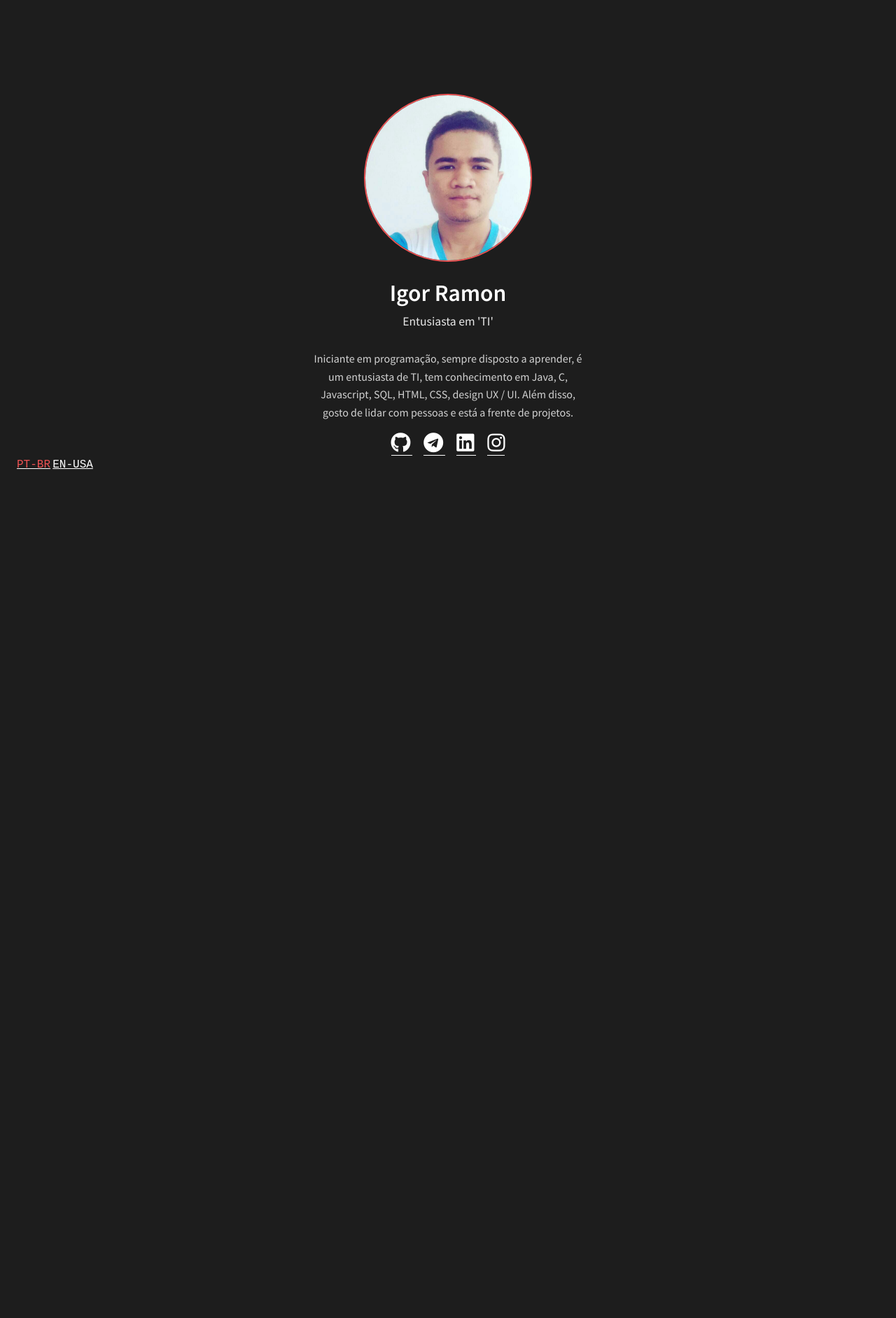
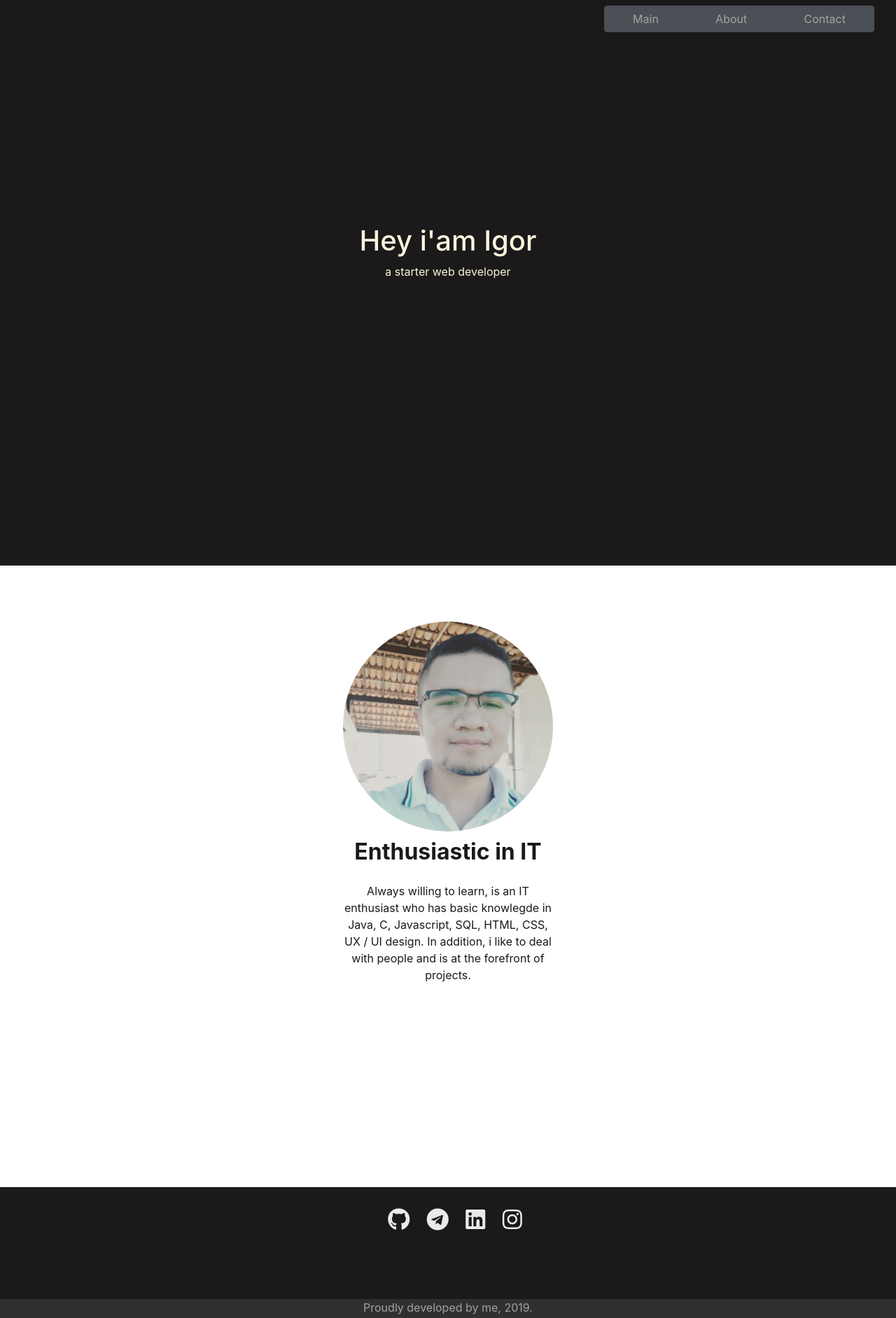
Before and after one commit to igoRmon/igoRmon.github.io, a website: page index.html in a window 1280 px wide. Shown: the whole page at 70% size. Before the commit the page ends 800 px from the top, so only its background shows below. Drawn offline with nearby package versions, Linux system fonts and the light colour scheme.

Commit message:
Nova interface do portifolio

```diff
--- a/css/styles.css
+++ /dev/null
@@ -1,108 +0,0 @@
-* {
-  padding: 0;
-  margin: 0;
-  outline: 0;
-  box-sizing: border-box;
-}
-
-html,
-body,
-#wrapper {
-  height: 100%;
-}
-
-body {
-  background:#1d1d1d;
-  color: #fff;
-  font-family: "Source Sans Pro";
-  text-rendering: optimizelegibility !important;
-  -webkit-font-smoothing: antialiased !important;
-  zoom: 80%;
-}
-
-#wrapper {
-  display: flex;
-  flex-direction: column;
-  justify-content: center;
-  align-items: center;
-  padding: 0 30px;
-}
-
-#wrapper img {
-  width: 300px;
-  height: 300px;
-  border-radius: 50%;
-  border: 3px solid #ee5253;
-}
-
-#wrapper h1 {
-  font-size: 42px;
-  font-weight: 600;
-  margin-top: 30px;
-}
-
-#wrapper h2 {
-  font-size: 22px;
-  font-weight: 500;
-  margin-top: 5px;
-  opacity: 0.9;
-}
-
-#wrapper p {
-  text-align: center;
-  max-width: 500px;
-  opacity: 0.8;
-  font-size: 20px;
-  line-height: 1.6;
-  margin-top: 30px;
-}
-
-@media (max-width: 600px) {
-  #wrapper p {
-    font-size: 18px;
-  }
-}
-
-#wrapper .links {
-  margin-top: 5px;
-
-}
-
-#wrapper .links a {
-  color: #fff;
-  font-size: 18px;
-  margin: 0 10px;
-  padding-bottom: 3px;
-  text-decoration: none;
-  border-bottom: 2px solid #fff;
-}
-
-#wrapper .links a:hover {
-  transition: color 0.3s;
-  color: #ee5253;
-  border-color:  #ee5253;
-}
-
-.load{
-  width:100px;
-  height:100px;
-  position:absolute;
-  top:30%;
-  left:45%;
-  color:blue;
-}
-
-footer{
-  font-size: 20px;
-  height: 20px;
-  width: 100%;
-}
-
-.lg{
-  color: #fff;
-  font-family: 'Courier New', Courier, monospace;
-}
-
-.lg:hover{
-  color: #ee5253;
-}
--- a/index.html
+++ b/index.html
@@ -1,49 +1,69 @@
 <!DOCTYPE html>
-<html lang="en">
+<html>
+
 <head>
-  <meta name="viewport" content="width=device-width, initial-scale=1">
-  <meta charset="UTF-8">
-  <meta name="viewport" content="width=device-width, initial-scale=1.0">
-  <meta http-equiv="X-UA-Compatible" content="ie=edge">
+    <meta charset="utf-8">
+    <meta http-equiv="X-UA-Compatible" content="IE=edge">
+    <title>Igor Ramon</title>
+    <meta name="viewport" content="width=device-width, initial-scale=1, shrink-to-fit=no">
+    <link rel="shortcut icon" href="https://www.perfectespresso.ro/themes/Coffee/images/favicon/favicon-180.png" type="image/x-icon" />
+    <link rel="stylesheet" href="https://stackpath.bootstrapcdn.com/bootstrap/4.3.1/css/bootstrap.min.css"
+        integrity="sha384-ggOyR0iXCbMQv3Xipma34MD+dH/1fQ784/j6cY/iJTQUOhcWr7x9JvoRxT2MZw1T" crossorigin="anonymous">
+    <link rel="stylesheet" type="text/css" href="style.css">
+    <link rel="stylesheet" href="https://use.fontawesome.com/releases/v5.8.2/css/all.css" integrity="sha384-oS3vJWv+0UjzBfQzYUhtDYW+Pj2yciDJxpsK1OYPAYjqT085Qq/1cq5FLXAZQ7Ay" crossorigin="anonymous">
+</head>
 
-  <link href="https://fonts.googleapis.com/css?family=Source+Sans+Pro:400,600" rel="stylesheet">
-  <link rel="stylesheet" href="https://stackpath.bootstrapcdn.com/bootstrap/4.3.1/css/bootstrap.min.css" integrity="sha384-ggOyR0iXCbMQv3Xipma34MD+dH/1fQ784/j6cY/iJTQUOhcWr7x9JvoRxT2MZw1T" crossorigin="anonymous">
-  <link rel="stylesheet" href="https://use.fontawesome.com/releases/v5.8.1/css/all.css" integrity="sha384-50oBUHEmvpQ+1lW4y57PTFmhCaXp0ML5d60M1M7uH2+nqUivzIebhndOJK28anvf" crossorigin="anonymous">
-  <link rel="stylesheet" href="css/styles.css">
-  <title>Igor Ramon</title>
-</head>
 <body>
-  <div id="wrapper" class="col-xs-">
-    <img src="img/img.jpg" alt="Igor Ramon">
-    <h1>Igor Ramon</h1>
-    <h2 id="titulo">Entusiasta em 'TI'</h2>
-    <p id="desc">Iniciante em programação, sempre disposto a aprender, é um entusiasta de TI, tem conhecimento em Java, C,
-      Javascript, SQL, HTML, CSS, design UX / UI. Além disso, gosto de lidar com pessoas e está a frente de projetos.
-    </p>
-
-    <div class="links">
+    <nav class="navbar fixed-top" style="background: #1b1919">
+        <div class="col-sm-8"></div>
+        <div class="btn-group col-sm-4" role="group">
+            <button id="btn-main" type="button" class="btn btn-secondary">Main</button>
+            <button id="btn-about" type="button" class="btn btn-secondary">About</button>
+            <button id="btn-contact" type="button" class="btn btn-secondary">Contact</button>
+        </div>
+    </nav>
+    <section id="welcome-section">
+        <h1>Hey i'am Igor</h1>
+        <p>a starter web developer</p>
+    </section>
+    <section id="about">
+        <img id="img-me" src="img/me.jpeg" alt="Igor Ramon">
+        <h2 id="title">Enthusiastic in IT</h2>
+        <p id="description">Always willing to learn, is an IT enthusiast who has basic knowlegde in Java, C,
+            Javascript, SQL, HTML, CSS, UX / UI design. In addition, i like to deal with people and
+            is at the forefront of projects.</p>
+    </section>
+    <section id="contact">
         <a href="https://github.com/igoRmon" target="_blank">
             <i class="fab fa-github fa-2x"></i>
         </a>
         <a href="https://t.me/Haygordev" target="_blank">
             <i class="fab fa-telegram fa-2x"></i>
         </a>
-      <a href="https://www.linkedin.com/in/igor-diniz-166034176/"  target="_blank">
+        <a href="https://www.linkedin.com/in/igor-diniz-166034176/" target="_blank">
             <i class="fab fa-linkedin fa-2x"></i>
             <a href="https://www.instagram.com/igorrmon/" target="_blank">
                 <i class="fab fa-instagram fa-2x"></i>
             </a>
         </a>
-    </div>
+    </section>
     <footer>
-      <u><a href="#" class="lg" id="lg-pt" style="color: #ee5253;">PT-BR</a></u>
-      <u><a href="#" class="lg" id="lg-en">EN-USA</a></u>
+            <nav class="navbar-bottom">
+                Proudly developed by me, 2019.
+            </nav>
     </footer>
-  </div>
 
-  <script src="https://code.jquery.com/jquery-3.3.1.slim.min.js" integrity="sha384-q8i/X+965DzO0rT7abK41JStQIAqVgRVzpbzo5smXKp4YfRvH+8abtTE1Pi6jizo" crossorigin="anonymous"></script>
-  <script src="https://cdnjs.cloudflare.com/ajax/libs/popper.js/1.14.7/umd/popper.min.js" integrity="sha384-UO2eT0CpHqdSJQ6hJty5KVphtPhzWj9WO1clHTMGa3JDZwrnQq4sF86dIHNDz0W1" crossorigin="anonymous"></script>
-  <script src="https://stackpath.bootstrapcdn.com/bootstrap/4.3.1/js/bootstrap.min.js" integrity="sha384-JjSmVgyd0p3pXB1rRibZUAYoIIy6OrQ6VrjIEaFf/nJGzIxFDsf4x0xIM+B07jRM" crossorigin="anonymous"></script>
-  <script src="js/lg.js"></script>
+    <script src="https://code.jquery.com/jquery-3.3.1.slim.min.js"
+        integrity="sha384-q8i/X+965DzO0rT7abK41JStQIAqVgRVzpbzo5smXKp4YfRvH+8abtTE1Pi6jizo"
+        crossorigin="anonymous"></script>
+    <script src="https://cdnjs.cloudflare.com/ajax/libs/popper.js/1.14.7/umd/popper.min.js"
+        integrity="sha384-UO2eT0CpHqdSJQ6hJty5KVphtPhzWj9WO1clHTMGa3JDZwrnQq4sF86dIHNDz0W1"
+        crossorigin="anonymous"></script>
+    <script src="https://stackpath.bootstrapcdn.com/bootstrap/4.3.1/js/bootstrap.min.js"
+        integrity="sha384-JjSmVgyd0p3pXB1rRibZUAYoIIy6OrQ6VrjIEaFf/nJGzIxFDsf4x0xIM+B07jRM"
+        crossorigin="anonymous"></script>
+    <!----<script src="https://cdn.freecodecamp.org/testable-projects-fcc/v1/bundle.js"></script>-->
+    <script src="style.js"></script>
 </body>
+
 </html>
--- a/js/lg.js
+++ /dev/null
@@ -1,24 +0,0 @@
-var lgen = document.getElementById('lg-en');
-var lgpt = document.getElementById('lg-pt');
-var titulo = document.getElementById('titulo');
-var descricao = document.getElementById('desc');
-
-lgen.onclick = ()=>{
-    lgen.style.cssText = 'color: #ee5253';
-    lgpt.style.cssText = 'color: white';
-
-    titulo.innerHTML = `Enthusiastic in 'IT'`;
-    descricao.innerHTML = `
-    Starter in programming, always willing to learn, is an IT enthusiast who has knowlegde in Java, C,
-    Javascript, SQL, HTML, CSS, UX / UI design. In addition, i like to deal with people and
-    is at the forefront of projects.`;
-}
-
-lgpt.onclick = ()=>{
-    lgpt.style.cssText = 'color: #ee5253';
-    lgen.style.cssText = 'color: white';
-
-    titulo.innerHTML = `Entusiasta em 'TI'` ;
-    descricao.innerHTML = `Iniciante em programação, sempre disposto a aprender, é um entusiasta de TI, tem conhecimento em Java, C,
-    Javascript, SQL, HTML, CSS, design UX / UI. Além disso, gosto de lidar com pessoas e está a frente de projetos.`;
-}
--- /dev/null
+++ b/style.css
@@ -0,0 +1,84 @@
+body{
+margin: 0;
+padding: 0;
+}
+
+nav{
+    opacity: 0.6;
+}
+
+
+#welcome-section{
+    color: beige;
+    text-decoration: none;
+    text-align: center;
+    top: 0;
+    background: #1b1919;
+    min-height: 101vh;
+    padding-top: 40vh;
+}
+
+#about{
+    margin-top: -120px;
+    color: beige;
+    text-align: center;
+    min-height: 101vh;
+    color: #1b1919;
+}
+
+#contact{
+    padding-top: 30px;
+    text-align: center;
+    color: beige;
+    background: #1b1919;
+    min-height: 20vh;
+}
+
+#img-me{
+    display: block;
+    margin-left: auto;
+    margin-right: auto;
+    max-width: 300px;
+    margin-top: 200px;
+    border-radius: 50%;
+}
+
+#img-me:hover{
+    opacity: 0.9;
+    transition: 0.2s;
+    border: 3px solid #eaeaea;
+}
+
+h2{
+    font-weight: bold;
+    margin-left: auto;
+    margin-right: auto;
+    text-decoration: none;
+    margin-top: 10px;
+}
+
+#description{
+    margin-left: auto;
+    margin-right: auto;
+    margin-top: 25px;
+    text-align: center;
+    max-width: 300px;
+}
+
+#contact a{
+    padding-left: 20px;
+    color: #eaeaea;
+}
+
+#contact a:hover{
+    color: #eaeaea;
+    opacity: 0.7;
+}
+
+footer{
+    background: #1b1919;
+    opacity: 0.9;
+    min-height: 5vh;
+    color: #eaeaea;
+    text-align: center;
+}
--- /dev/null
+++ b/style.js
@@ -0,0 +1,16 @@
+
+var a = document.createElement('a');
+var btn1 = document.querySelector('#btn-main');
+btn1.onclick = ()=>{
+    window.location.href = '#welcome-section';
+}
+
+var btn2 = document.querySelector('#btn-about');
+btn2.onclick = ()=>{
+    window.location.href = '#about';
+}
+
+var btn3 = document.querySelector('#btn-contact');
+btn3.onclick = ()=>{
+    window.location.href = '#contact';
+}
```
Also changed, not shown: img/img.jpg (deleted), img/me.jpeg (added). Lines whose indentation alone changed are shown as unchanged.
